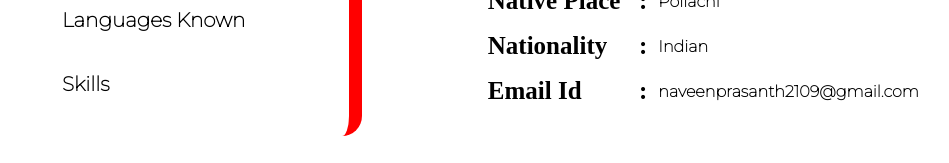
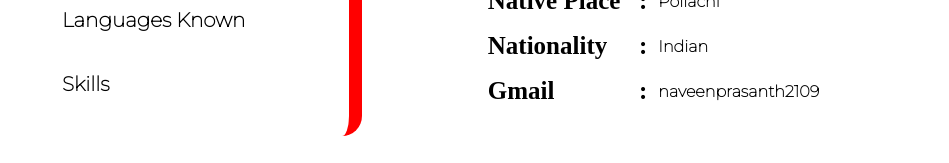
Before and after one commit to NaveenprasanthT/Portfolio-NP, a React (Create React App) app: page / in a window 1280 px wide. Both pictures are taken after a click on the item "Personal Info". Shown: the part 1676-1839 px from the top of the page, without its empty margins (56-1005 px from the left). Built offline with nearby package versions, Linux system fonts and the light colour scheme; a web font is replaced by a local one.

Commit message:
Update personal.jsx

```diff
--- a/src/components/resume/personal.jsx
+++ b/src/components/resume/personal.jsx
@@ -26,9 +26,9 @@ function Personal() {
                     <td className='right'>Indian</td>
                 </tr>
                 <tr>
-                    <td className='left'>Email Id</td>
+                    <td className='left'>Gmail</td>
                     <td className='left'>:</td>
-                    <td className='right'>naveenprasanth2109@gmail.com</td>
+                    <td className='right'>naveenprasanth2109</td>
                 </tr>
             </table>
         </div>
```
